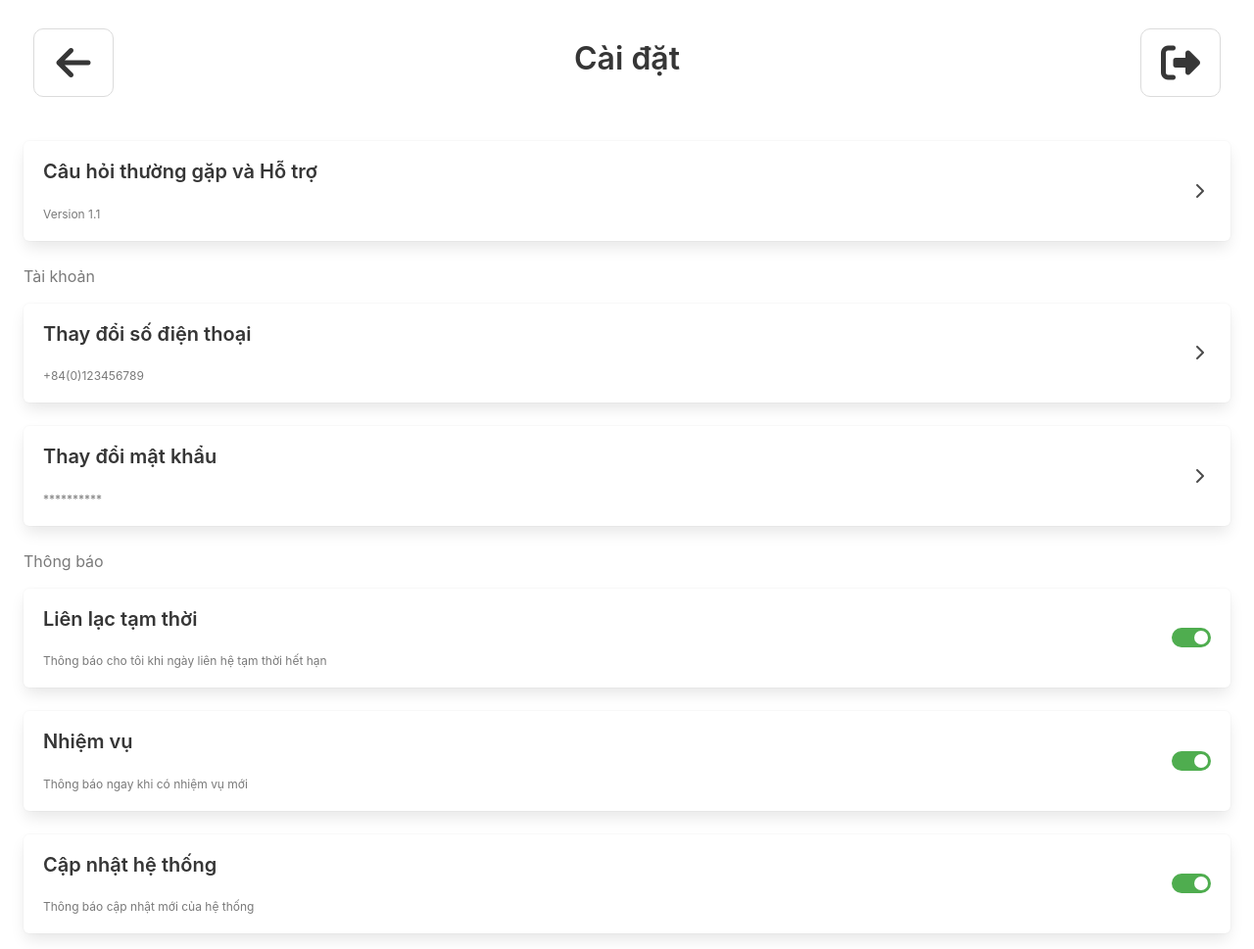
After one commit to Tunita2/FinanceGenius-project, a Node server app: page /setting in a window 1280 px wide. The commit adds this page. Shown: the whole page at 98% size. Run offline with Node 20, Linux system fonts and the light colour scheme; some libraries are stand-ins or nearby versions.

Commit message:
Thêm FAQs

```diff
--- /dev/null
+++ b/src/controllers/settingCotroller.js
@@ -0,0 +1,15 @@
+const connection = require('../config/database')
+const getSettingPage = (req, res) => {
+    try{
+        res.render('setting',{
+
+        })
+    }catch(error){
+        console.error(error)
+        res.status(500).send("ERROR HAPPEND!")
+}
+}
+
+module.exports = {
+    getSettingPage,
+}
--- a/src/public/css/expense.css
+++ b/src/public/css/expense.css
@@ -16,9 +16,6 @@ body {
   display: flex !important;
 }
 
-section {
-  padding: 1rem 1.5rem !important;
-}
 .top-bar {
   width: 100%;
   height: 100px;
--- a/src/public/css/responsives.css
+++ b/src/public/css/responsives.css
@@ -10,3 +10,6 @@
     width: 100%;
   }
 }
+section {
+  padding: 1rem 1.5rem !important;
+}
--- /dev/null
+++ b/src/public/css/setting.css
@@ -0,0 +1,65 @@
+.top-bar {
+  width: 100%;
+  padding: 10px;
+  color: white;
+  display: flex;
+  align-items: center;
+  justify-content: space-between;
+}
+
+.top-bar button {
+  background: none;
+  border: none;
+  color: white;
+  font-size: 50px;
+  cursor: pointer;
+}
+
+.setting {
+  border-radius: 10px;
+  width: 70px;
+  height: 70px;
+  display: flex !important;
+}
+.fa-chevron-right {
+  float: right;
+}
+.switch {
+  position: relative;
+  display: inline-block;
+  width: 40px;
+  height: 20px;
+}
+.switch input {
+  opacity: 0;
+  width: 0;
+  height: 0;
+}
+.slider {
+  position: absolute;
+  cursor: pointer;
+  top: 0;
+  left: 0;
+  right: 0;
+  bottom: 0;
+  background-color: #ccc;
+  transition: 0.4s;
+  border-radius: 20px;
+}
+.slider:before {
+  position: absolute;
+  content: "";
+  height: 14px;
+  width: 14px;
+  left: 3px;
+  bottom: 3px;
+  background-color: white;
+  transition: 0.4s;
+  border-radius: 50%;
+}
+input:checked + .slider {
+  background-color: #4fad4f;
+}
+input:checked + .slider:before {
+  transform: translateX(20px);
+}
--- a/src/views/expenseStatistic.ejs
+++ b/src/views/expenseStatistic.ejs
@@ -8,7 +8,7 @@
     <link rel="stylesheet" href="/css/expense.css">
     <link rel="stylesheet" href="/css/responsives.css">
     <script src="https://kit.fontawesome.com/edef38b038.js" crossorigin="anonymous"></script>
-    <script src="/js/expenseStatisticController.js"></script>
+    <script src="/js/expenseStatistic.js"></script>
     <title>FinGe</title>
 </head>
 
@@ -16,9 +16,7 @@
     <section class="section is-medium top-bar">
         <div class="top-bar">
             <div class="narbar-start ">
-                <a href="/">
-                    <i class="fa-solid fa-arrow-left button is-size-2 setting"></i>
-                </a>
+                <i onclick="history.back()" class="fa-solid fa-arrow-left button is-size-2 setting"></i>
             </div>
             <h1 class="title mt-4">Thống kê</h1>
             <div class="narbar-end ">
--- /dev/null
+++ b/src/views/setting.ejs
@@ -0,0 +1,99 @@
+<!DOCTYPE html>
+<html lang="en">
+
+<head>
+    <meta charset="UTF-8">
+    <meta name="viewport" content="width=device-width, initial-scale=1.0">
+    <link rel="stylesheet" href="https://cdn.jsdelivr.net/npm/bulma@0.9.4/css/bulma.min.css">
+    <link rel="stylesheet" href="/css/setting.css">
+    <link rel="stylesheet" href="/css/responsives.css">
+    <script src="https://kit.fontawesome.com/edef38b038.js" crossorigin="anonymous"></script>
+    <script src="/js/setting.js"></script>
+    <title>FinGe</title>
+</head>
+
+<body>
+    <section class="section is-medium top-bar">
+        <div class="top-bar">
+            <div class="narbar-start ">
+                <i onclick="history.back()" class="fa-solid fa-arrow-left button is-size-2 setting"></i>
+            </div>
+            <h1 class="title mt-4">Cài đặt</h1>
+            <div class="narbar-end ">
+                <a href="/login">
+                    <i class="fa-solid fa-right-from-bracket button is-size-2 setting"></i>
+                </a>
+            </div>
+        </div>
+    </section>
+    <section class="section">
+        <a href="/setting/FAQs" class=" box box is-flex is-justify-content-space-between is-align-items-center">
+            <div>
+                <p class=" title is-5">Câu hỏi thường gặp và Hỗ trợ</p>
+                <p class="subtitle is-7 has-text-grey mt-1">Version 1.1</p>
+            </div>
+            <span class="icon">
+                <i class="fas fa-chevron-right"></i>
+            </span>
+        </a>
+    </section>
+    <p class="has-text-grey mt-2 ml-5">Tài khoản</p>
+    <section class="section">
+        <div class="box box is-flex is-justify-content-space-between is-align-items-center">
+            <div>
+                <p class="title is-5">Thay đổi số điện thoại</p>
+                <p class="subtitle is-7 has-text-grey mt-1">+84(0)123456789</p>
+            </div>
+            <span class="icon">
+                <i class="fas fa-chevron-right"></i>
+            </span>
+        </div>
+        <div class="box box is-flex is-justify-content-space-between is-align-items-center">
+
+            <div>
+                <p class="title is-5">Thay đổi mật khẩu</p>
+                <p class="subtitle is-7 has-text-grey mt-1">**********</p>
+            </div>
+            <span class="icon">
+                <i class="fas fa-chevron-right"></i>
+            </span>
+        </div>
+    </section>
+    <p class="has-text-grey mt-2 ml-5">Thông báo</p>
+    <section class="section">
+        <div class="box box is-flex is-justify-content-space-between is-align-items-center">
+            <div>
+                <p class="title is-5">Liên lạc tạm thời</p>
+                <p class="subtitle is-7 has-text-grey mt-1">Thông báo cho tôi khi ngày liên hệ tạm thời hết hạn</p>
+            </div>
+            <label class="switch">
+                <input type="checkbox" checked>
+                <span class="slider round"></span>
+            </label>
+        </div>
+        <div class="box box is-flex is-justify-content-space-between is-align-items-center">
+
+            <div>
+                <p class="title is-5">Nhiệm vụ</p>
+                <p class="subtitle is-7 has-text-grey mt-1">Thông báo ngay khi có nhiệm vụ mới</p>
+            </div>
+            <label class="switch">
+                <input type="checkbox" checked>
+                <span class="slider round"></span>
+            </label>
+        </div>
+        <div class="box box is-flex is-justify-content-space-between is-align-items-center">
+
+            <div>
+                <p class="title is-5">Cập nhật hệ thống</p>
+                <p class="subtitle is-7 has-text-grey mt-1">Thông báo cập nhật mới của hệ thống</p>
+            </div>
+            <label class="switch">
+                <input type="checkbox" checked>
+                <span class="slider round"></span>
+            </label>
+        </div>
+    </section>
+</body>
+
+</html>
```
Also changed, not shown: src/controllers/fAQsController.js (added, +15 -0 lines), src/public/js/FAQs.js (added, +15 -0 lines), src/routes/web.js (+7 -1 lines), src/views/FAQs.ejs (added, +88 -0 lines), src/views/home.ejs (+16 -32 lines), src/public/js/expenseStatistic.js (renamed from src/public/js/expenseStatisticController.js).
